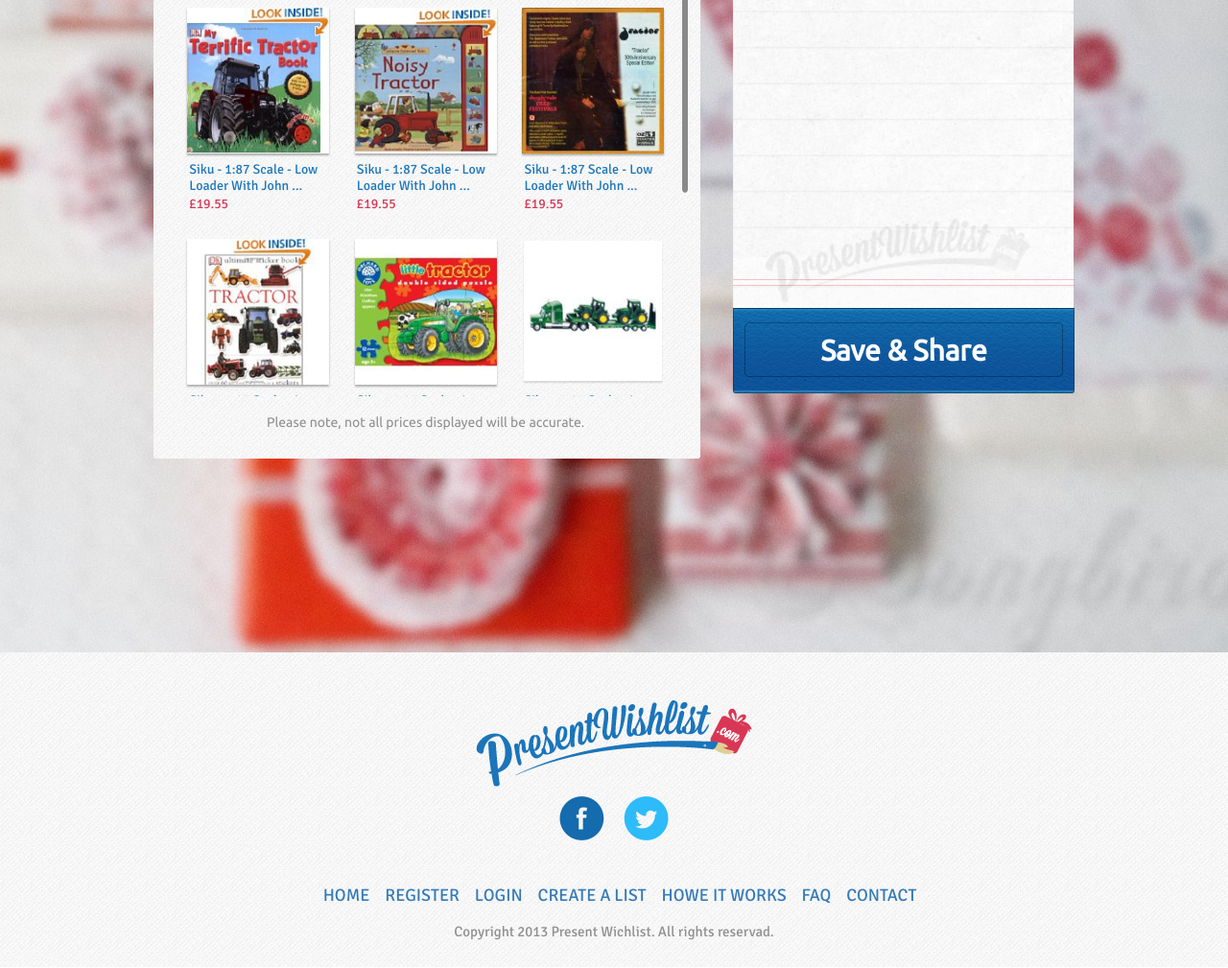
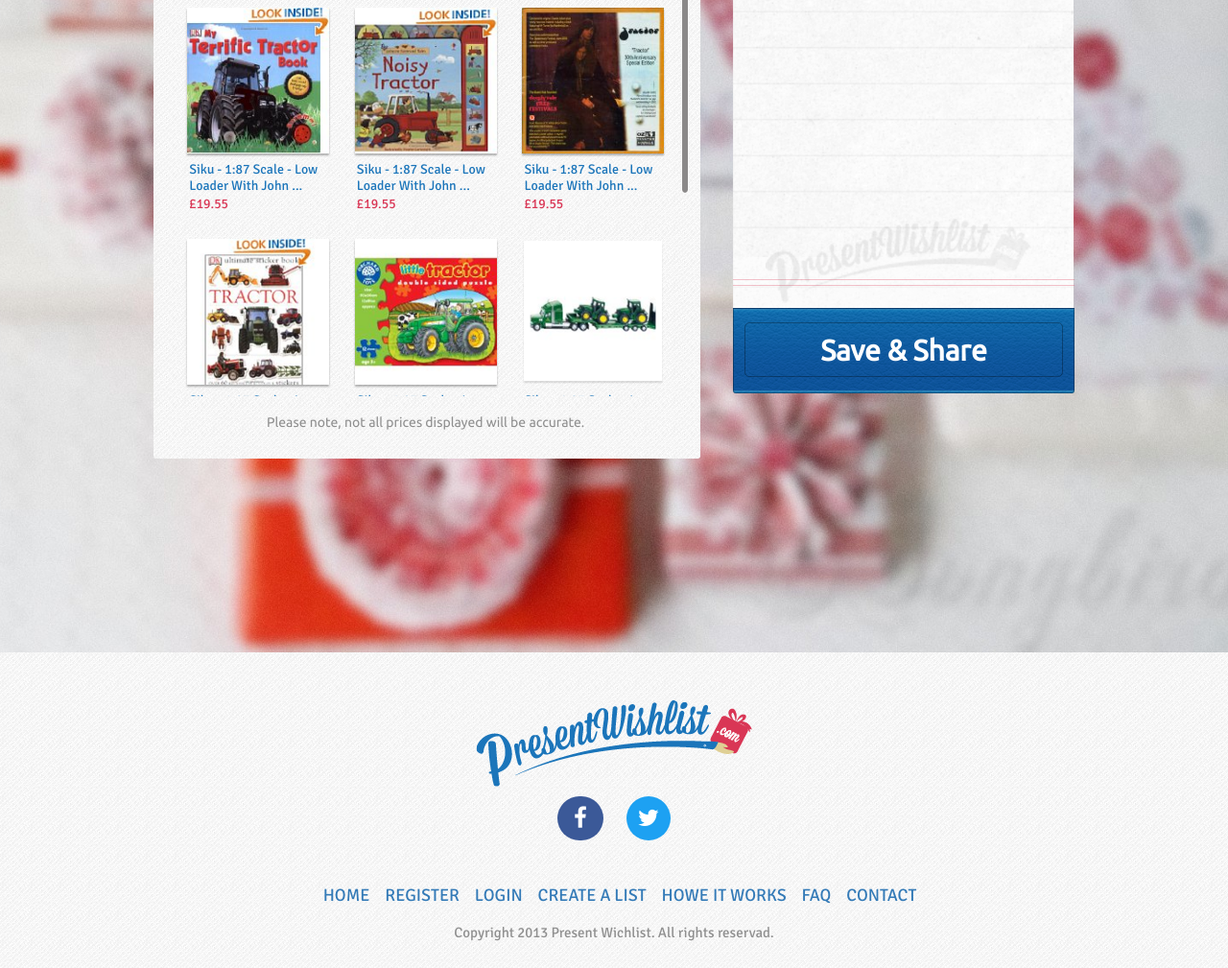
Before and after one commit to TaniOlegova/Chose-Presents, a plain HTML site: page index.html in a window 1280 px wide. Shown: the part 722-1731 px from the top of the page at 96% size. Drawn offline with nearby package versions, Linux system fonts and the light colour scheme.

Commit message:
bugs-fix(2)

```diff
--- a/css/stylesheet.css
+++ b/css/stylesheet.css
@@ -556,23 +556,33 @@
 }
 
 .foot-images {
-    margin-top: 10px;
+    margin-top: 21px;
 }
-
-.img-face {
-    margin-right: 16px;
+.foot-images a{
+    border-radius: 40px;
 }
-
-.imgfoo {
-    cursor: pointer;
+.foot-images a:hover{
+    opacity: 0.5;
+    transition: all 0.5s ease;
 }
-
-.footer-menu a {
-    margin-left: 12px;
+.foot-images .fa {
+    color: #ffffff;
+}
+.foot-images .face {
+    background: #3b5998;
+    padding: 12px 17px;
+    margin-right: 20px;
+}
+.foot-images .twitt {
+    background: #1da1f2;
+    padding: 12px;
 }
 
 .footer-menu {
-    margin-top: 45px;
+    margin-top: 55px;
+}
+.footer-menu a {
+    margin-left: 12px;
 }
 
 footer .description-last {
@@ -585,12 +595,8 @@
 
 /******************************************************************************/
 .visibility {
-    /*background: url("../img/Shape-t.png") no-repeat;*/
     opacity: 0.9;
     background-color: white;
-    /*position: absolute;*/
-    /*width: 300px;*/
-    /*height: 300px;*/
 }
 
 .selected {
@@ -642,7 +648,6 @@
     width: 99%;
     height: 90%;
 }
-
 .btn2 {
     background: #ffffff;
     border-radius: 3px;
@@ -652,6 +657,14 @@
 .view-item {
     float: left;
     padding: 9px 12px;
+    background: #ffffff;
+}
+.view-item:hover{
+    background: rgb(217, 54, 85);
+    /*background:#ECA7B4;*/
+    color: #ffffff;
+    border: 1px solid #ffffff;
+    transition: all 0.7s ease;
 }
 
 .view-item i {
--- a/index.html
+++ b/index.html
@@ -186,8 +186,8 @@
             <img src="img/Vector-Smart-Object.png" alt="" class="logo-footer">
 
             <div class="foot-images">
-                <img class="img-face imgfoo" src="img/facebook.png">
-                <img class="img-twitt imgfoo" src="img/twitter.png">
+                    <a href="" class="face"><i class="fa fa-facebook fa-lg" aria-hidden="true"></i></a>
+                    <a href="" class="twitt"><i class="fa fa-twitter fa-lg" aria-hidden="true"></i></a>
             </div>
             <div class="footer-menu">
                 <nav class="clearfix">
--- a/js/main.js
+++ b/js/main.js
@@ -44,7 +44,7 @@
                     $(this).find('.remove').fadeIn(100);
                 },
                 function () {
-                    $(this).find('.remove').fadeOut(100)
+                    $(this).find('.remove').fadeOut(100);
                 });
         });
 
```
